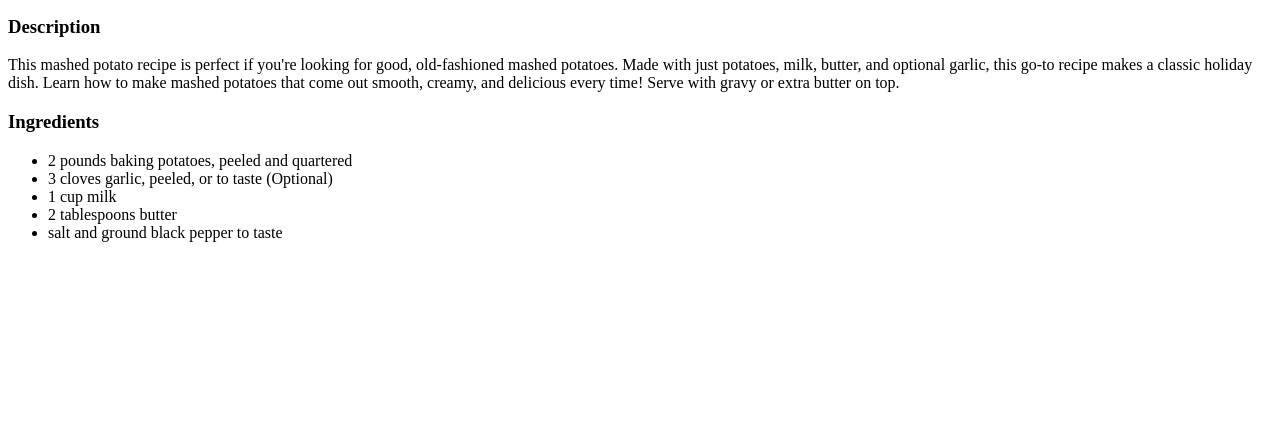
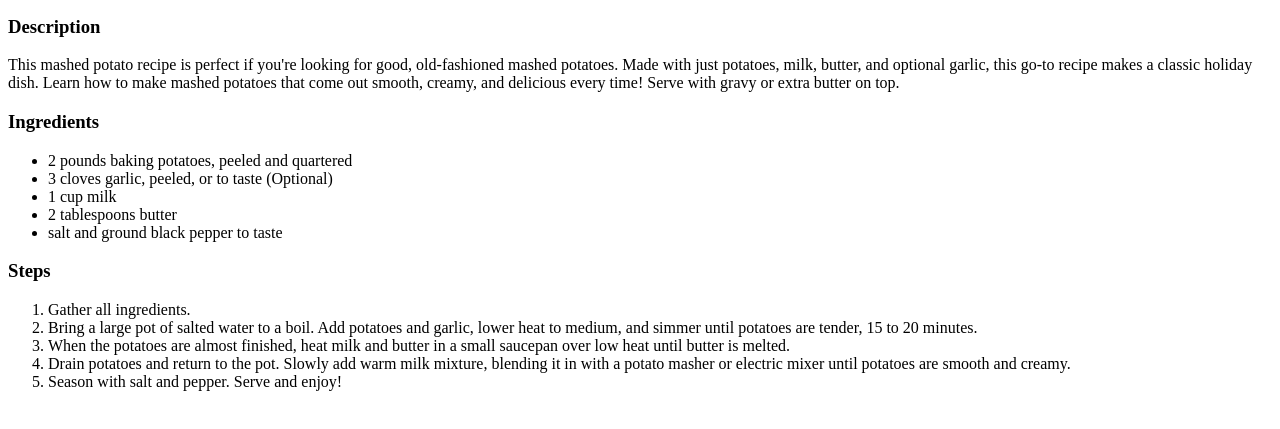
Before and after one commit to Hazmat47/odin-recipes, a plain HTML site: page recipes/mashed-potatoes.html in a window 1280 px wide. Shown: the part 101-530 px from the top of the page. Drawn offline with Linux system fonts and the light colour scheme.

Commit message:
Completed mashed potatoes recipe page

```diff
--- a/recipes/mashed-potatoes.html
+++ b/recipes/mashed-potatoes.html
@@ -21,5 +21,14 @@
         <li>2 tablespoons butter</li>
         <li>salt and ground black pepper to taste</li>
        </ul>
+
+    <h3>Steps</h3>
+    <ol>
+        <li>Gather all ingredients.</li>
+        <li>Bring a large pot of salted water to a boil. Add potatoes and garlic, lower heat to medium, and simmer until potatoes are tender, 15 to 20 minutes.</li>
+        <li>When the potatoes are almost finished, heat milk and butter in a small saucepan over low heat until butter is melted.</li>
+        <li>Drain potatoes and return to the pot. Slowly add warm milk mixture, blending it in with a potato masher or electric mixer until potatoes are smooth and creamy.</li>
+        <li>Season with salt and pepper. Serve and enjoy!</li>
+    </ol>
 </body>
 </html>
```
